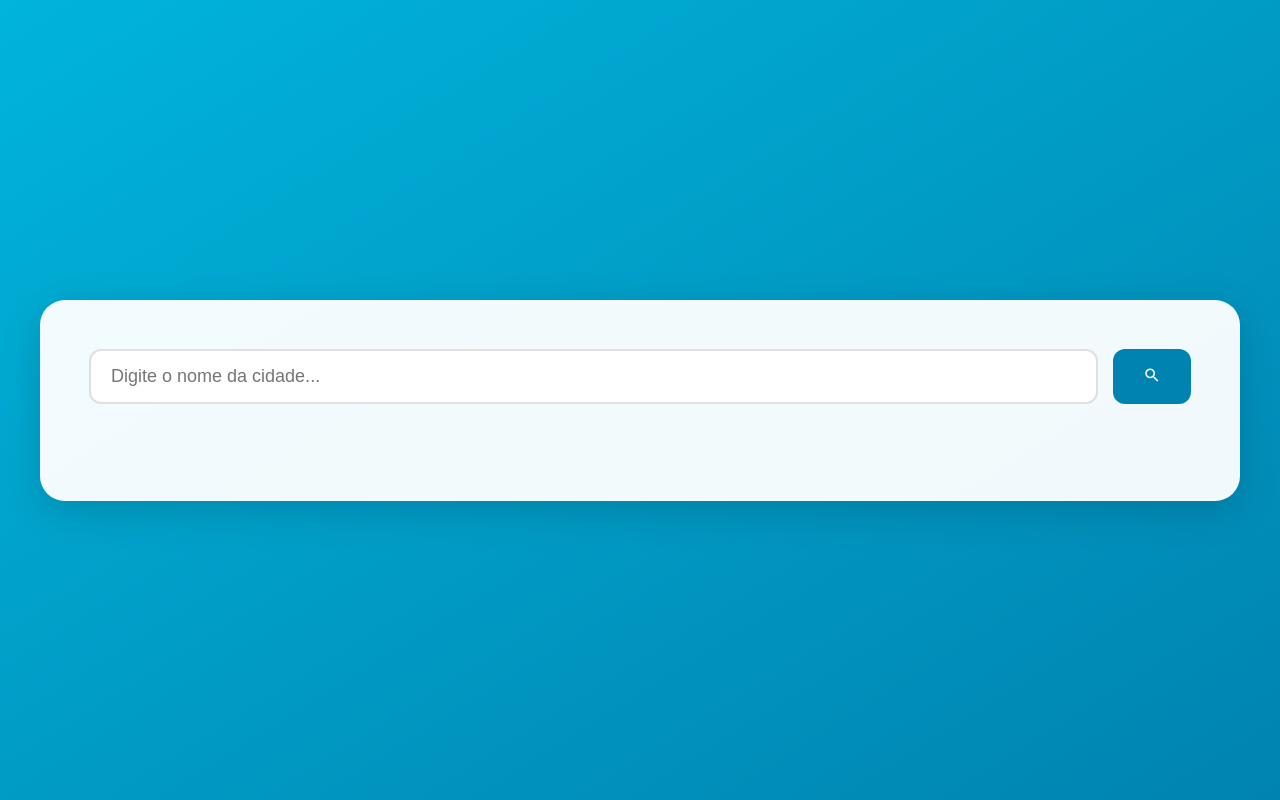
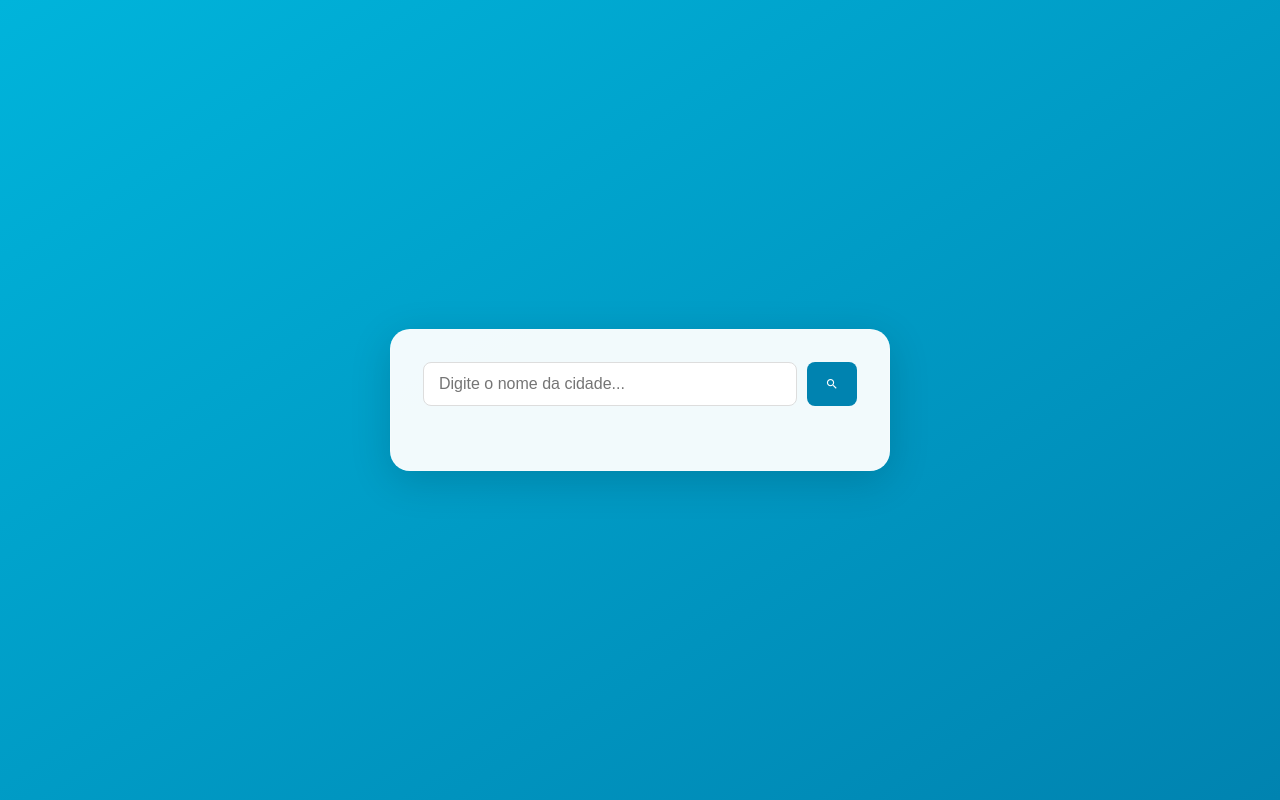
Before and after one commit to JoaoLops3/projeto-vue, a Vue app: page / in a window 1280 px wide. Built offline with nearby package versions, Linux system fonts and the light colour scheme; the HTML template or start-up script is replaced by a standard one.

Commit message:
style: ajusta tamanho da barra de pesquisa e resultado

```diff
--- a/src/components/WeatherApp.vue
+++ b/src/components/WeatherApp.vue
@@ -149,11 +149,11 @@ const getWeather = async () => {
 
 .container {
   background: rgba(255, 255, 255, 0.95);
-  padding: 3rem;
-  border-radius: 25px;
+  padding: 2rem;
+  border-radius: 20px;
   box-shadow: 0 10px 40px rgba(0, 0, 0, 0.15);
   width: 100%;
-  max-width: 1200px;
+  max-width: 500px;
   margin: 40px auto;
   border: 1px solid rgba(255, 255, 255, 0.2);
   position: relative;
@@ -162,16 +162,16 @@ const getWeather = async () => {
 
 .search-box {
   display: flex;
-  gap: 15px;
-  margin-bottom: 3rem;
+  gap: 10px;
+  margin-bottom: 2rem;
 }
 
 .search-box input {
   flex: 1;
-  padding: 15px 20px;
-  border: 2px solid #e0e0e0;
-  border-radius: 12px;
-  font-size: 18px;
+  padding: 12px 15px;
+  border: 1px solid #ddd;
+  border-radius: 8px;
+  font-size: 16px;
   outline: none;
   transition: border-color 0.3s;
 }
@@ -181,138 +181,127 @@ const getWeather = async () => {
 }
 
 .search-box button {
-  padding: 15px 30px;
+  padding: 12px;
   background: #0083b0;
   border: none;
-  border-radius: 12px;
+  border-radius: 8px;
   color: white;
   cursor: pointer;
-  transition: all 0.3s;
-  min-width: 60px;
-  font-size: 18px;
+  transition: background 0.3s;
+  min-width: 50px;
 }
 
 .search-box button:hover {
   background: #00b4db;
-  transform: translateY(-2px);
 }
 
 .weather-info {
   text-align: center;
-  padding: 20px;
+  padding: 10px;
 }
 
 .location h2 {
-  margin-bottom: 1.5rem;
+  margin-bottom: 1rem;
   color: #333;
-  font-size: clamp(1.8rem, 3vw, 3rem);
-  text-shadow: 1px 1px 2px rgba(0, 0, 0, 0.1);
+  font-size: clamp(1.5rem, 2.5vw, 2rem);
 }
 
 .temperature {
-  margin: 3rem 0;
-  padding: 20px;
+  margin: 2rem 0;
+  padding: 15px;
   background: rgba(255, 255, 255, 0.5);
-  border-radius: 20px;
+  border-radius: 15px;
   box-shadow: 0 4px 15px rgba(0, 0, 0, 0.05);
 }
 
 .temperature h1 {
-  font-size: clamp(4rem, 8vw, 8rem);
+  font-size: clamp(3rem, 6vw, 5rem);
   margin: 0;
   color: #0083b0;
-  text-shadow: 2px 2px 4px rgba(0, 0, 0, 0.1);
 }
 
 .temperature img {
-  width: clamp(100px, 25vw, 200px);
-  margin: 1.5rem 0;
+  width: clamp(80px, 20vw, 120px);
+  margin: 1rem 0;
 }
 
 .temperature p {
-  font-size: clamp(1.2rem, 2vw, 2rem);
+  font-size: clamp(1.2rem, 2vw, 1.5rem);
   color: #555;
-  margin-top: 1rem;
+  margin-top: 0.5rem;
 }
 
 .details {
   display: grid;
-  grid-template-columns: repeat(auto-fit, minmax(250px, 1fr));
-  gap: 25px;
-  margin-top: 3rem;
-  padding-top: 3rem;
-  border-top: 2px solid #eee;
+  grid-template-columns: repeat(auto-fit, minmax(200px, 1fr));
+  gap: 20px;
+  margin-top: 2rem;
+  padding-top: 2rem;
+  border-top: 1px solid #eee;
 }
 
 .detail {
   display: flex;
   align-items: center;
-  gap: 20px;
-  padding: 25px;
+  gap: 15px;
+  padding: 15px;
   background: rgba(255, 255, 255, 0.7);
-  border-radius: 15px;
+  border-radius: 10px;
   transition: all 0.3s;
-  border: 1px solid rgba(0, 0, 0, 0.05);
 }
 
 .detail:hover {
   transform: translateY(-5px);
-  box-shadow: 0 10px 20px rgba(0, 0, 0, 0.1);
   background: rgba(255, 255, 255, 0.9);
 }
 
 .detail i {
-  font-size: clamp(2rem, 4vw, 3rem);
+  font-size: clamp(1.5rem, 3vw, 2rem);
   color: #0083b0;
 }
 
 .detail div p:first-child {
-  font-size: clamp(1rem, 1.8vw, 1.2rem);
+  font-size: clamp(0.8rem, 1.5vw, 1rem);
   color: #666;
-  margin-bottom: 8px;
+  margin-bottom: 4px;
 }
 
 .detail div p:last-child {
-  font-size: clamp(1.2rem, 2.5vw, 2rem);
+  font-size: clamp(1rem, 2vw, 1.2rem);
   color: #333;
-  font-weight: 600;
+  font-weight: 500;
 }
 
 .error {
   color: #dc3545;
   text-align: center;
-  margin-top: 2rem;
-  font-size: clamp(1rem, 1.8vw, 1.2rem);
-  padding: 15px;
+  margin-top: 1rem;
+  font-size: clamp(0.9rem, 1.5vw, 1rem);
+  padding: 10px;
   background: rgba(220, 53, 69, 0.1);
-  border-radius: 12px;
-  border: 1px solid rgba(220, 53, 69, 0.2);
+  border-radius: 8px;
 }
 
 .debug-info {
-  font-size: 0.9rem;
-  margin-top: 1rem;
+  font-size: 0.8rem;
+  margin-top: 0.5rem;
   color: #666;
-  padding: 10px;
-  background: rgba(0, 0, 0, 0.03);
-  border-radius: 8px;
 }
 
 .loading {
   text-align: center;
-  margin-top: 3rem;
-  padding: 20px;
+  margin-top: 2rem;
 }
 
 .loading i {
-  font-size: 3rem;
+  font-size: 2.5rem;
   color: #0083b0;
   animation: spin 1s linear infinite;
 }
 
 .loading p {
   margin-top: 1rem;
-  font-size: 1.2rem;
+  font-size: 1.1rem;
   color: #555;
 }
 
@@ -355,7 +344,7 @@ const getWeather = async () => {
 
 @media (min-width: 481px) and (max-width: 768px) {
   .container {
-    max-width: 700px;
+    max-width: 500px;
     padding: 2rem;
   }
 
@@ -366,23 +355,23 @@ const getWeather = async () => {
 
 @media (min-width: 769px) and (max-width: 1024px) {
   .container {
-    max-width: 900px;
-    padding: 2.5rem;
+    max-width: 500px;
+    padding: 2rem;
   }
 
   .details {
-    grid-template-columns: repeat(3, 1fr);
+    grid-template-columns: repeat(2, 1fr);
   }
 }
 
 @media (min-width: 1025px) {
   .container {
-    max-width: 1200px;
-    padding: 3rem;
+    max-width: 500px;
+    padding: 2rem;
   }
 
   .details {
-    grid-template-columns: repeat(3, 1fr);
+    grid-template-columns: repeat(2, 1fr);
   }
 }
 </style>
```
